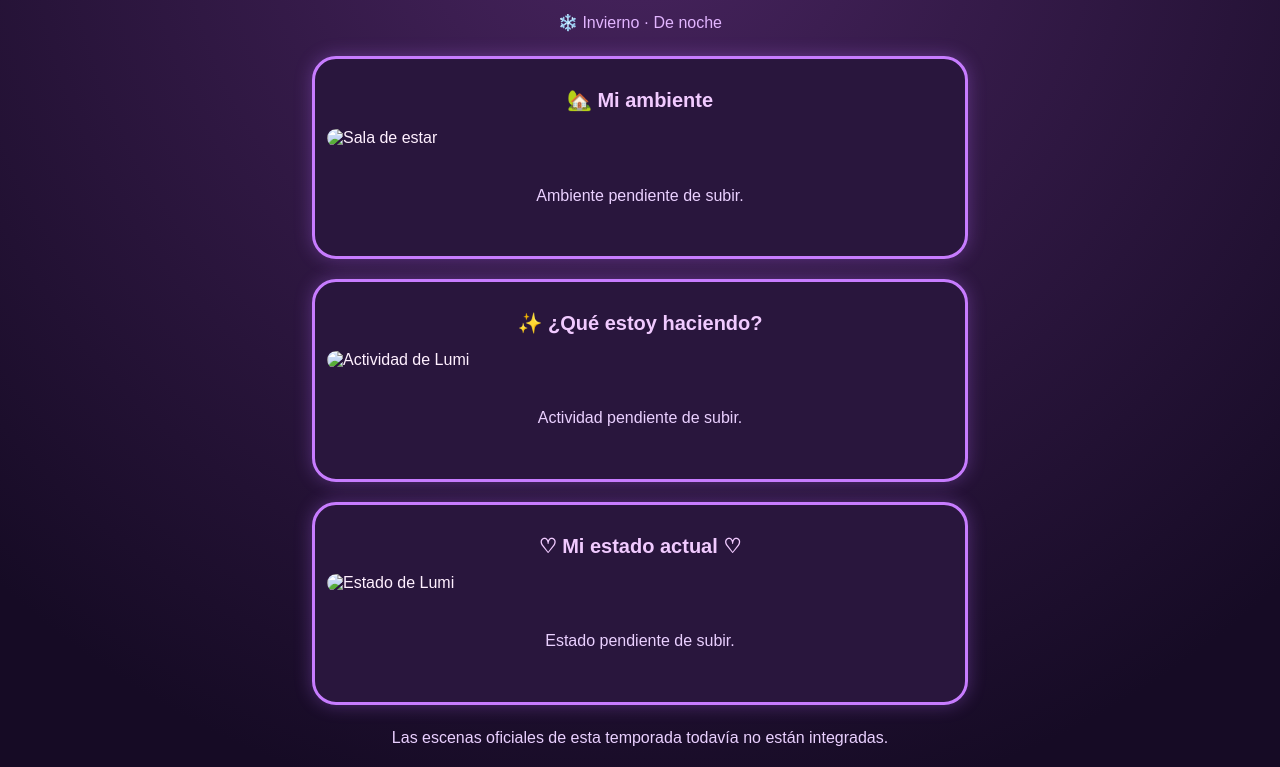
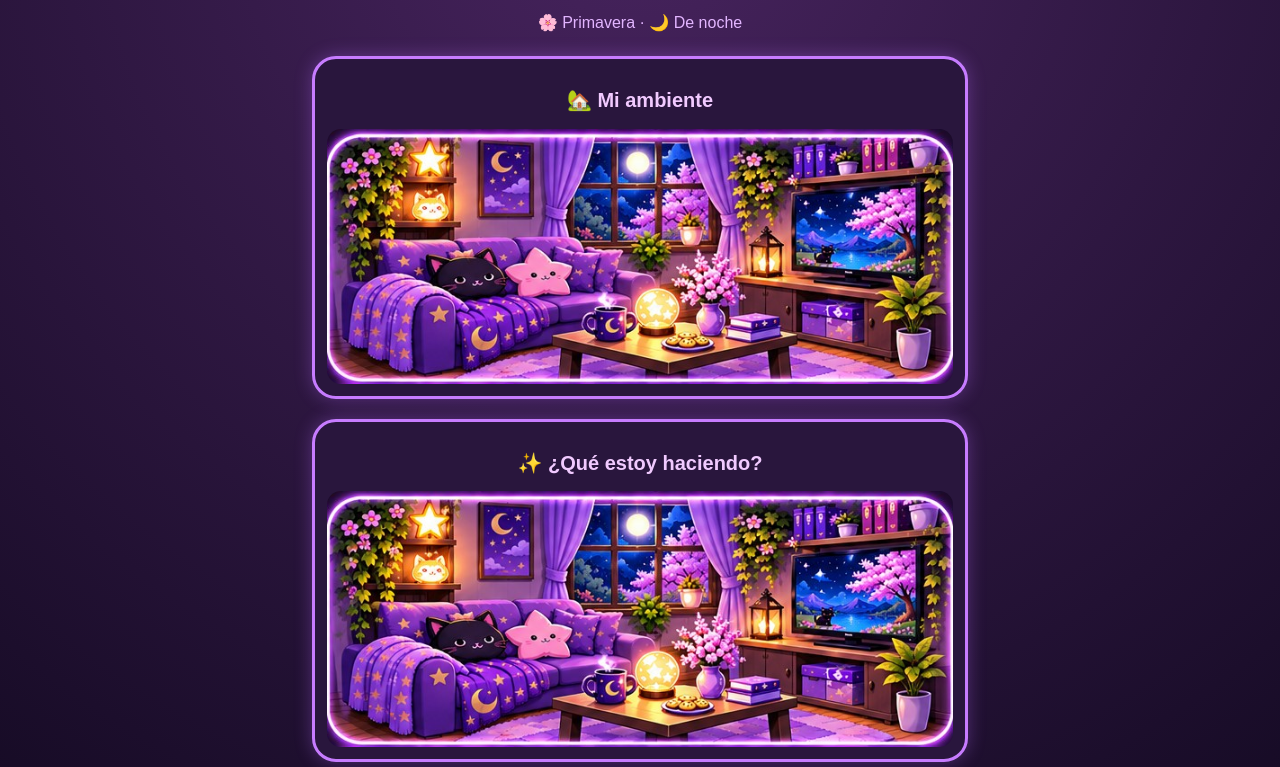
Before and after one commit to jasseliot-prog/Casa-Lumi-Prueba-3., a plain HTML site: page sala.html in a window 1280 px wide. Shown: the part 116-883 px from the top of the page. Drawn offline with Linux system fonts and the light colour scheme.

Commit message:
Refactor HTML and CSS for improved structure
Refactor CSS styles for better readability and maintainability. Update HTML structure for improved semantics and accessibility.

```diff
--- a/sala.html
+++ b/sala.html
@@ -1,3 +1,4 @@
+
 <!doctype html>
 <html lang="es">
 <head>
@@ -7,138 +8,95 @@
 <title>Mi Sala de Estar | Casa-Lumi</title>
 
 <style>
-* { box-sizing: border-box; }
-
-body {
-  margin: 0;
-  min-height: 100vh;
-  background: radial-gradient(
-    circle at top, #48245f, #160b25 80%
-  );
-  color: #fff0ff;
-  font-family: Arial, sans-serif;
+*{box-sizing:border-box}
+body{
+ margin:0;
+ min-height:100vh;
+ background:radial-gradient(circle at top,#48245f,#160b25 80%);
+ color:#fff0ff;
+ font-family:Arial,sans-serif;
 }
-
-main {
-  max-width: 680px;
-  margin: auto;
-  padding: 18px 12px 45px;
+main{
+ max-width:680px;
+ margin:auto;
+ padding:18px 12px 45px;
 }
-
-.volver {
-  display: inline-block;
-  color: #eac7ff;
-  text-decoration: none;
-  margin-bottom: 18px;
+.volver{
+ display:inline-block;
+ color:#eac7ff;
+ text-decoration:none;
+ margin-bottom:18px;
 }
-
-h1, h2, .subtitulo {
-  text-align: center;
+h1,h2,.subtitulo{text-align:center}
+h1{color:#f1caff;margin-bottom:8px}
+.subtitulo{color:#e2b5ff;margin-bottom:24px}
+.casilla{
+ background:#29163d;
+ border:3px solid #c77cff;
+ border-radius:24px;
+ padding:12px;
+ margin-bottom:20px;
+ box-shadow:0 0 18px #b76cff55;
 }
-
-h1 {
-  color: #f1caff;
-  margin-bottom: 8px;
+.casilla h2{font-size:20px;color:#f1caff}
+.casilla img{
+ display:block;
+ width:100%;
+ height:auto;
+ border-radius:14px;
 }
-
-.subtitulo {
-  color: #e2b5ff;
-  margin-bottom: 24px;
+.oculto{display:none!important}
+.aviso{
+ text-align:center;
+ line-height:1.6;
+ padding:20px;
+ color:#ead0ff;
 }
-
-.casilla {
-  background: #29163d;
-  border: 3px solid #c77cff;
-  border-radius: 24px;
-  padding: 12px;
-  margin-bottom: 20px;
-  box-shadow: 0 0 18px #b76cff55;
+#mensaje{
+ text-align:center;
+ line-height:1.6;
+ color:#ead0ff;
 }
-
-.casilla h2 {
-  font-size: 20px;
-  color: #f1caff;
+button{
+ display:block;
+ margin:20px auto;
+ padding:13px 22px;
+ border:2px solid #e4a9ff;
+ border-radius:18px;
+ background:#643481;
+ color:white;
+ font-size:16px;
+ cursor:pointer;
 }
-
-.casilla img {
-  display: block;
-  width: 100%;
-  height: auto;
-  border-radius: 14px;
-}
-
-.oculto { display: none; }
-
-.aviso {
-  text-align: center;
-  line-height: 1.6;
-  padding: 20px;
-  color: #ead0ff;
-}
-
-#mensaje {
-  text-align: center;
-  line-height: 1.6;
-  color: #ead0ff;
-}
-
-button {
-  display: block;
-  margin: 20px auto;
-  padding: 13px 22px;
-  border: 2px solid #e4a9ff;
-  border-radius: 18px;
-  background: #643481;
-  color: white;
-  font-size: 16px;
-  cursor: pointer;
-}
-
-button:disabled {
-  opacity: .5;
-  cursor: not-allowed;
-}
+button:disabled{opacity:.5;cursor:not-allowed}
 </style>
 </head>
 
 <body>
 <main>
-
 <a class="volver" href="index.html">
 ← Volver a Casa-Lumi
 </a>
 
 <h1>💜 Mi Sala de Estar 💜</h1>
+<p class="subtitulo" id="temporada">Preparando mi sala...</p>
 
-<p class="subtitulo" id="temporada">
-  Preparando mi sala...
-</p>
-
-<!-- CASILLA 1: AMBIENTE -->
 <section class="casilla">
 <h2>🏡 Mi ambiente</h2>
-  <img id="ambiente" alt="Sala de estar">
-  <p class="aviso oculto" id="aviso-ambiente">
-    Ambiente pendiente de subir.
-  </p>
+<img id="ambiente" class="oculto" alt="Sala de estar">
+<p class="aviso oculto" id="aviso-ambiente"></p>
 </section>
 
-<!-- CASILLA 2: ACTIVIDAD -->
 <section class="casilla">
 <h2>✨ ¿Qué estoy haciendo?</h2>
-  <img id="actividad" alt="Actividad de Lumi">
-  <p class="aviso oculto" id="aviso-actividad">
-    Actividad pendiente de subir.
-  </p>
+<img id="actividad" class="oculto" alt="Actividad de Lumi">
+<p class="aviso oculto" id="aviso-actividad"></p>
 </section>
 
-<!-- CASILLA 3: ESTADO -->
 <section class="casilla">
 <h2>♡ Mi estado actual ♡</h2>
-  <img id="estado" alt="Estado de Lumi">
-  <p class="aviso oculto" id="aviso-estado">
-    Estado pendiente de subir.
-  </p>
+<img id="estado" class="oculto" alt="Estado de Lumi">
+<p class="aviso oculto" id="aviso-estado"></p>
 </section>
 
 <p id="mensaje" aria-live="polite"></p>
@@ -146,216 +104,243 @@ button:disabled {
 <button id="otra-actividad" type="button">
 ✨ Otra actividad
 </button>
-
 </main>
 
 <script>
 "use strict";
 
-/*
- CASA-LUMI 💜
- SALA DE ESTAR
+/* CASA-LUMI - SALA DE ESTAR */
 
- Cada casilla tiene su propia imagen.
- Los nombres deben coincidir con GitHub.
-*/
+const BASE="assets/";
 
-const BASE = "assets/sala-estar/";
+const AMBIENTES={
+ dia:"sala-dia-sofa.png",
+ tarde:"sala-tarde.png",
+ noche:"sala-noche-sofa.png"
+};
 
-/*
- Catálogo inicial:
- Fiestas Patrias, septiembre de Chile.
-
- Agregaremos otras temporadas cuando
- estén disponibles sus imágenes oficiales.
-*/
-
-const ESCENAS = {
-  fiestasPatrias: {
-    dia: [
+const ACTIVIDADES={
+ dia:[
   {
-        nombre: "Jugando",
-        emocion: "Feliz",
-        actividad: "jugando",
-        estado: "estado-jugando"
+   nombre:"Leyendo un libro",
+   emocion:"Tranquila",
+   mensaje:"¡Qué linda mañana para leer! 💜",
+   imagen:"sala-dia-lectura.png"
+  },
+  {
+   nombre:"Usando mi notebook",
+   emocion:"Concentrada",
+   mensaje:"Estoy organizando mis ideas ✨",
+   imagen:"sala-dia-escritorio.png"
+  },
+  {
+   nombre:"Descansando en el sillón",
+   emocion:"Relajada",
+   mensaje:"Disfrutando un ratito de calma 💜",
+   imagen:"sala-dia-sofa.png"
   }
  ],
-    noche: [
+ tarde:[
   {
-        nombre: "Leyendo",
-        emocion: "Tranquila",
-        actividad: "leyendo",
-        estado: "estado-leyendo"
+   nombre:"Leyendo un libro",
+   emocion:"Tranquila",
+   mensaje:"Una tarde perfecta para leer 📖",
+   imagen:null
   },
   {
-        nombre: "Tejiendo",
-        emocion: "Concentrada",
-        actividad: "tejiendo",
-        estado: "estado-tejiendo"
+   nombre:"Tomando once",
+   emocion:"Contenta",
+   mensaje:"¡Llegó la hora de la once! ☕",
+   imagen:null
+  },
+  {
+   nombre:"Viendo una película",
+   emocion:"Feliz",
+   mensaje:"Una película para disfrutar la tarde 💜",
+   imagen:null
+  },
+  {
+   nombre:"Usando mi notebook",
+   emocion:"Concentrada",
+   mensaje:"Tengo algunas ideas nuevas ✨",
+   imagen:null
+  },
+  {
+   nombre:"Escuchando música",
+   emocion:"Alegre",
+   mensaje:"Un poquito de música para mi tarde 🎵",
+   imagen:null
+  }
+ ],
+ noche:[
+  {
+   nombre:"Descansando en el sillón",
+   emocion:"Relajada",
+   mensaje:"Qué agradable está la noche 🌙",
+   imagen:"sala-noche-sofa.png"
+  },
+  {
+   nombre:"Leyendo un libro",
+   emocion:"Tranquila",
+   mensaje:"Un capítulo más antes de descansar 📖",
+   imagen:"sala-noche-lectura.png"
+  },
+  {
+   nombre:"Viendo una película",
+   emocion:"Contenta",
+   mensaje:"Una película para terminar el día 💜",
+   imagen:null
   }
  ]
-  }
 };
 
-let escenaActual = null;
-let periodoActual = "";
-let temporadaActual = "";
+let escenaActual=null;
+let periodoActual="";
+let temporadaActual="";
 
-function obtenerTemporada(fecha) {
-  const mes = fecha.getMonth() + 1;
-
-  if (mes === 9) return "fiestasPatrias";
-  if (mes === 12 || mes <= 2) return "verano";
-  if (mes >= 3 && mes <= 5) return "otono";
-  return "invierno";
+function obtenerTemporada(fecha){
+ const mes=fecha.getMonth()+1;
+ if(mes===9)return "fiestasPatrias";
+ if(mes===12||mes<=2)return "verano";
+ if(mes>=3&&mes<=5)return "otono";
+ if(mes>=6&&mes<=8)return "invierno";
+ return "primavera";
 }
 
-function obtenerPeriodo(fecha) {
-  const hora = fecha.getHours();
-  return hora >= 7 && hora < 20
-    ? "dia"
-    : "noche";
+function obtenerPeriodo(fecha){
+ const hora=fecha.getHours();
+ if(hora>=6&&hora<12)return "dia";
+ if(hora>=12&&hora<20)return "tarde";
+ return "noche";
 }
 
-function mostrarImagen(id, ruta) {
-  const imagen = document.getElementById(id);
-  const aviso = document.getElementById(
-    "aviso-" + id
-  );
+function mostrarImagen(id,archivo,avisoTexto){
+ const imagen=document.getElementById(id);
+ const aviso=document.getElementById("aviso-"+id);
 
+ imagen.onload=null;
+ imagen.onerror=null;
  imagen.classList.add("oculto");
+
+ if(!archivo){
+  imagen.removeAttribute("src");
+  aviso.textContent=avisoTexto;
+  aviso.classList.remove("oculto");
+  return;
+ }
+
  aviso.classList.add("oculto");
 
-  imagen.onload = () => {
+ imagen.onload=()=>{
   imagen.classList.remove("oculto");
   aviso.classList.add("oculto");
  };
 
-  imagen.onerror = () => {
+ imagen.onerror=()=>{
   imagen.classList.add("oculto");
+  aviso.textContent=avisoTexto;
   aviso.classList.remove("oculto");
  };
 
-  imagen.src = ruta;
+ imagen.src=BASE+archivo;
 }
 
-function ocultarImagen(id) {
-  const imagen = document.getElementById(id);
-  imagen.removeAttribute("src");
-  imagen.classList.add("oculto");
+function actualizarTitulo(){
+ const temporadas={
+  fiestasPatrias:"🇨🇱 Fiestas Patrias",
+  verano:"☀️ Verano",
+  otono:"🍂 Otoño",
+  invierno:"❄️ Invierno",
+  primavera:"🌸 Primavera"
+ };
 
-  document.getElementById(
-    "aviso-" + id
-  ).classList.remove("oculto");
+ const periodos={
+  dia:"☀️ De día",
+  tarde:"🌅 De tarde",
+  noche:"🌙 De noche"
+ };
+
+ document.getElementById("temporada").textContent=
+ temporadas[temporadaActual]+" · "+periodos[periodoActual];
 }
 
-function elegirActividad() {
-  const ahora = new Date();
-
-  temporadaActual = obtenerTemporada(ahora);
-  periodoActual = obtenerPeriodo(ahora);
-
-  const titulo = document.getElementById(
-    "temporada"
-  );
-
-  const mensaje = document.getElementById(
-    "mensaje"
-  );
-
-  const boton = document.getElementById(
-    "otra-actividad"
-  );
-
-  const nombres = {
-    fiestasPatrias: "🇨🇱 Fiestas Patrias",
-    verano: "☀️ Verano",
-    otono: "🍂 Otoño",
-    invierno: "❄️ Invierno"
-  };
-
-  titulo.textContent =
-    nombres[temporadaActual] +
-    (periodoActual === "dia"
-      ? " · De día"
-      : " · De noche");
-
-  const catalogo = ESCENAS[temporadaActual];
-
-  if (!catalogo) {
-    escenaActual = null;
-    boton.disabled = true;
-
-    ocultarImagen("ambiente");
-    ocultarImagen("actividad");
-    ocultarImagen("estado");
-
-    mensaje.textContent =
-      "Las escenas oficiales de esta temporada " +
-      "todavía no están integradas.";
-    return;
-  }
-
-  const disponibles = catalogo[periodoActual];
-
-  if (!disponibles || disponibles.length === 0) {
-    mensaje.textContent =
-      "Todavía no hay actividades para este horario.";
-    boton.disabled = true;
-    return;
-  }
-
-  boton.disabled = false;
-
-  let opciones = disponibles.filter(
-    escena => escena !== escenaActual
-  );
-
-  if (opciones.length === 0) {
-    opciones = disponibles;
-  }
-
-  const indice = Math.floor(
-    Math.random() * opciones.length
-  );
-
-  escenaActual = opciones[indice];
-
-  const carpeta = BASE +
-    temporadaActual + "/" +
-    periodoActual + "/";
+function mostrarEscena(){
+ if(!escenaActual)return;
 
  mostrarImagen(
   "ambiente",
-    carpeta + "ambiente.png"
+  AMBIENTES[periodoActual],
+  "El ambiente de este horario aún no está subido."
  );
 
  mostrarImagen(
   "actividad",
-    carpeta + escenaActual.actividad + ".png"
+  escenaActual.imagen,
+  "Actividad actual: "+escenaActual.nombre
  );
 
  mostrarImagen(
   "estado",
-    carpeta + escenaActual.estado + ".png"
+  null,
+  "Emoción actual: "+escenaActual.emocion+" 💜"
  );
 
-  mensaje.textContent =
-    "Lumi está " +
-    escenaActual.nombre.toLowerCase() +
-    ". Emoción: " +
-    escenaActual.emocion + " 💜";
+ document.getElementById("mensaje").textContent=
+ escenaActual.mensaje;
 }
 
-document.getElementById(
-  "otra-actividad"
-).addEventListener(
-  "click",
-  elegirActividad
+function elegirActividad(){
+ const ahora=new Date();
+
+ temporadaActual=obtenerTemporada(ahora);
+ periodoActual=obtenerPeriodo(ahora);
+
+ actualizarTitulo();
+
+ const disponibles=ACTIVIDADES[periodoActual]||[];
+ const boton=document.getElementById("otra-actividad");
+
+ boton.disabled=disponibles.length===0;
+
+ if(disponibles.length===0){
+  escenaActual=null;
+  return;
+ }
+
+ let opciones=disponibles.filter(
+  escena=>escena!==escenaActual
  );
 
+ if(opciones.length===0)opciones=disponibles;
+
+ escenaActual=opciones[
+  Math.floor(Math.random()*opciones.length)
+ ];
+
+ mostrarEscena();
+}
+
+function revisarHorario(){
+ const ahora=new Date();
+ const periodo=obtenerPeriodo(ahora);
+ const temporada=obtenerTemporada(ahora);
+
+ if(periodo!==periodoActual||
+    temporada!==temporadaActual){
   elegirActividad();
+ }
+}
+
+document.getElementById("otra-actividad")
+ .addEventListener("click",elegirActividad);
+
+elegirActividad();
+
+setInterval(revisarHorario,60000);
+
+document.addEventListener("visibilitychange",()=>{
+ if(!document.hidden)revisarHorario();
+});
 </script>
-
 </body>
 </html>
```
Lines whose indentation alone changed are shown as unchanged.
